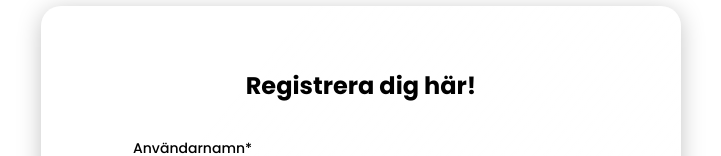
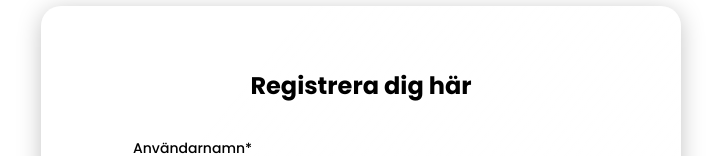
Before and after one commit to chas-academy/u08-business-idea-adventurebuddies, a React (Vite) app in the folder frontend/: page /register in a window 1280 px wide. Shown: the part 194-350 px from the top of the page, without its empty margins (279-1000 px from the left). Built offline with nearby package versions, Linux system fonts and the light colour scheme.

Commit message:
h1 caption

```diff
--- a/frontend/src/pages/RegisterPage/RegisterPage.tsx
+++ b/frontend/src/pages/RegisterPage/RegisterPage.tsx
@@ -41,7 +41,7 @@ const RegisterPage: React.FC = () => {
       <div className="flex flex-col items-center justify-center min-h-screen max-w-sm m-2 md:max-w-screen-sm font-Poppins">
         <div className="box-border md:box-content bg-gray-200 p-2 md:px-20 md:py-10 glass-container">
           <h1 className="text-center-primaryColor leading-12 font-bold text-2xl my-6">
-            Registrera dig här!
+            Registrera dig här
           </h1>
           <form
             onSubmit={handleSubmit}
```
